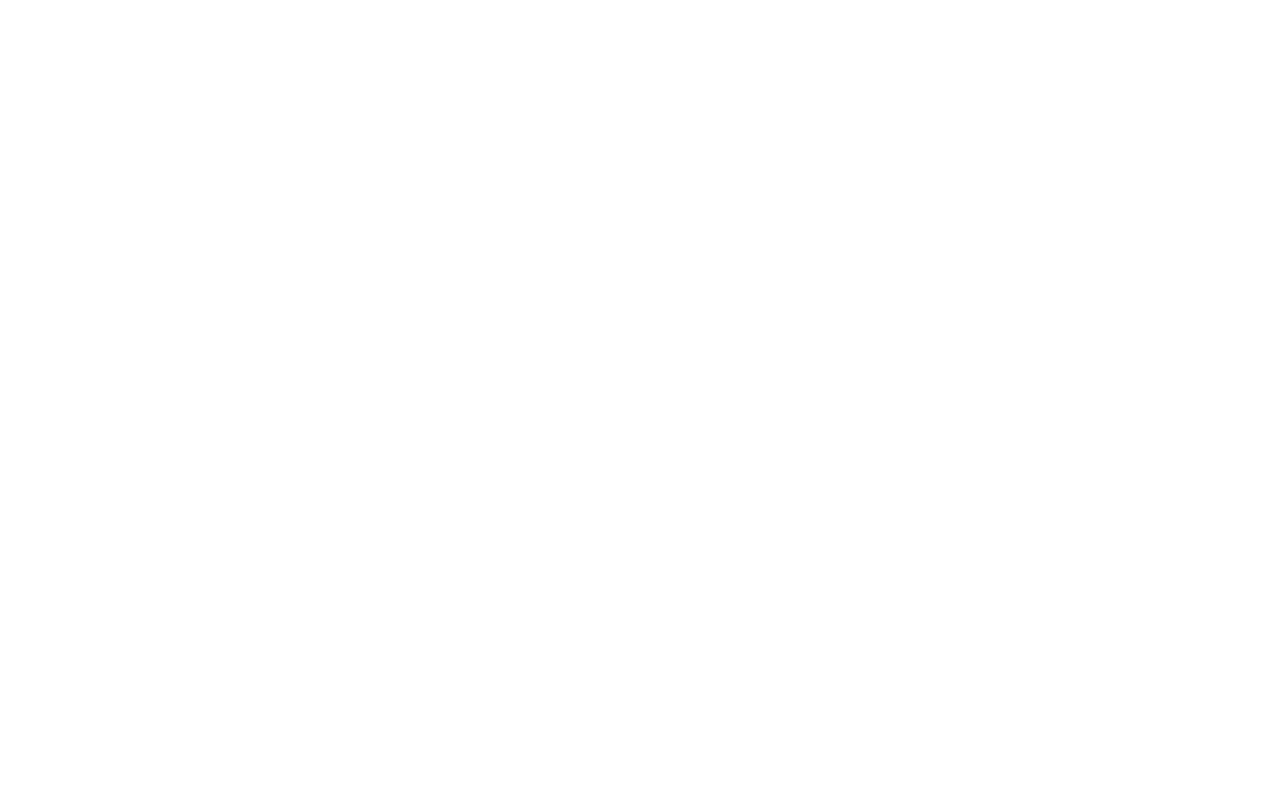
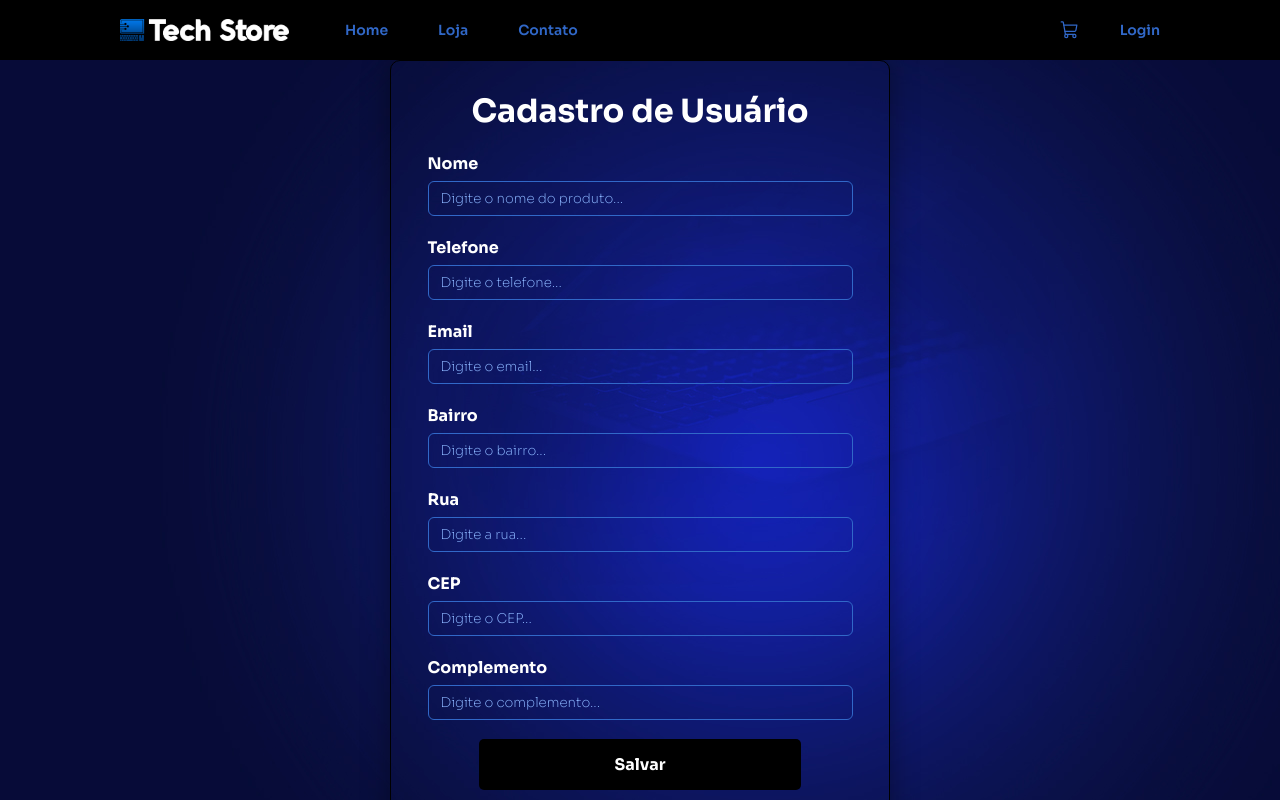
Before and after one commit to eupivotto/tech-store, a React (Vite) app: page /signup in a window 1280 px wide. Before the commit this address had no page. Shown: the top 800 px of the page. Built offline with nearby package versions, Linux system fonts and the light colour scheme.

Commit message:
adicionando pagina signup

```diff
--- /dev/null
+++ b/src/Screens/Signup/index.tsx
@@ -0,0 +1,201 @@
+import { useEffect, FormEvent, SetStateAction, useState, useContext } from 'react';
+import { useNavigate } from 'react-router-dom';
+import { AuthContext } from '../../contexts/Auth';
+import { NavBar } from '../../components/Navbar';
+import { Footer } from '../../components/Footer';
+import { ButtonPrimary } from '../../components/Buttton';
+
+import {
+  ContainerHome,
+  ContainerFormLogin,
+  ContainerInputs,
+  ContainerButtons,
+  ContainerButtonscreate,
+  ContainerHomeform,
+  FormLogin,
+
+} from './styles';
+
+export const Signup = () => {
+  const { authenticated, userSignup } = useContext(AuthContext);
+  const navigate = useNavigate();
+
+  const [nome, setNome] = useState('');
+  const [telefone, setTelefone] = useState('');
+  const [email, setEmail] = useState('');
+  const [bairro, setBairro] = useState('');
+  const [rua, setRua] = useState('');
+  const [cep, setCep] = useState('');
+  const [complemento, setComplemento] = useState('');
+  const [cadastroSucesso, setCadastroSucesso] = useState(false);
+
+  const submitCadastro = (event: FormEvent) => {
+    event.preventDefault();
+    console.log(email, nome, telefone, bairro, rua, cep, complemento);
+    userSignup(email, nome, telefone, bairro, rua, cep, complemento);
+    if (email.length && nome.length) {
+      localStorage.setItem('@userInfo', JSON.stringify({ emailUser: email }));
+      navigate('/Signup');
+      handleSalvarClick(); // Limpar os valores após salvar
+      setCadastroSucesso(true); // Exibir mensagem de sucesso
+    }
+  };
+
+  useEffect(() => {
+    localStorage.setItem('@signupValues', JSON.stringify({ nome, telefone, email, bairro, rua, cep, complemento }));
+  }, [nome, telefone, email, bairro, rua, cep, complemento]);
+
+  useEffect(() => {
+    const cachedValues = localStorage.getItem('@signupValues');
+    if (cachedValues) {
+      const { nome, telefone, email, bairro, rua, cep, complemento } = JSON.parse(cachedValues);
+      setNome(nome);
+      setTelefone(telefone);
+      setEmail(email);
+      setBairro(bairro);
+      setRua(rua);
+      setCep(cep);
+      setComplemento(complemento);
+    }
+  }, []);
+
+  const handleNomeChange = (e: { target: { value: SetStateAction<string> } }) => {
+    setNome(e.target.value);
+  };
+
+  const handleTelefoneChange = (e: { target: { value: SetStateAction<string> } }) => {
+    setTelefone(e.target.value);
+  };
+
+  const handleEmailChange = (e: { target: { value: SetStateAction<string> } }) => {
+    setEmail(e.target.value);
+  };
+
+  const handleBairroChange = (e: { target: { value: SetStateAction<string> } }) => {
+    setBairro(e.target.value);
+  };
+
+  const handleRuaChange = (e: { target: { value: SetStateAction<string> } }) => {
+    setRua(e.target.value);
+  };
+
+  const handleCepChange = (e: { target: { value: SetStateAction<string> } }) => {
+    setCep(e.target.value);
+  };
+
+  const handleComplementoChange = (e: { target: { value: SetStateAction<string> } }) => {
+    setComplemento(e.target.value);
+  };
+
+  const handleSalvarClick = () => {
+    setNome('');
+    setTelefone('');
+    setEmail('');
+    setBairro('');
+    setRua('');
+    setCep('');
+    setComplemento('');
+  };
+
+  return (
+    <>
+      <NavBar />
+      <ContainerHome>
+        <ContainerHomeform>
+          <ContainerFormLogin>
+            {cadastroSucesso ? (
+              <h2>Usuário cadastrado com sucesso!</h2>
+            ) : (
+              <>
+                <FormLogin onSubmit={submitCadastro}>
+                  <h1>Cadastro de Usuário</h1>
+
+                  <ContainerInputs>
+                    <label>Nome</label>
+                    <input
+                      placeholder="Digite o nome do produto..."
+                      type="text"
+                      value={nome}
+                      onChange={handleNomeChange}
+                    />
+                  </ContainerInputs>
+
+                  <ContainerInputs>
+                    <label>Telefone</label>
+                    <input
+                      placeholder="Digite o telefone..."
+                      type="text"
+                      value={telefone}
+                      onChange={handleTelefoneChange}
+                    />
+                  </ContainerInputs>
+
+                  <ContainerInputs>
+                    <label>Email</label>
+                    <input
+                      placeholder="Digite o email..."
+                      type="email"
+                      value={email}
+                      onChange={handleEmailChange}
+                    />
+                  </ContainerInputs>
+
+                  <ContainerInputs>
+                    <label>Bairro</label>
+                    <input
+                      placeholder="Digite o bairro..."
+                      type="text"
+                      value={bairro}
+                      onChange={handleBairroChange}
+                    />
+                  </ContainerInputs>
+
+                  <ContainerInputs>
+                    <label>Rua</label>
+                    <input
+                      placeholder="Digite a rua..."
+                      type="text"
+                      value={rua}
+                      onChange={handleRuaChange}
+                    />
+                  </ContainerInputs>
+
+                  <ContainerInputs>
+                    <label>CEP</label>
+                    <input
+                      placeholder="Digite o CEP..."
+                      type="text"
+                      value={cep}
+                      onChange={handleCepChange}
+                    />
+                  </ContainerInputs>
+
+                  <ContainerInputs>
+                    <label>Complemento</label>
+                    <input
+                      placeholder="Digite o complemento..."
+                      type="text"
+                      value={complemento}
+                      onChange={handleComplementoChange}
+                    />
+                  </ContainerInputs>
+
+                  <ContainerButtons>
+
+                  <ButtonPrimary type="submit" title={'Salvar'} isLoading={false} />
+
+                  </ContainerButtons>
+                </FormLogin>
+              </>
+            )}
+          </ContainerFormLogin>
+
+          <ContainerButtonscreate>
+            <a href="/">Voltar</a>
+          </ContainerButtonscreate>
+        </ContainerHomeform>
+      </ContainerHome>
+      <Footer />
+    </>
+    );
+  };
--- /dev/null
+++ b/src/Screens/Signup/styles.ts
@@ -0,0 +1,136 @@
+import styled from 'styled-components';
+import BgBody from '../../assets/img/bg01.jpg';
+
+export const ContainerHome = styled.div`
+  background: var(--background-primary, #EFF2F6);
+  min-height: 100vh; // Alteração: altura mínima para ocupar pelo menos 100% da altura da tela
+  width: 100%;
+  display: flex;
+  align-items: center;
+  flex-direction: column;
+  justify-content: center;
+  background-image: url(${BgBody});
+`;
+
+export const ContainerHomeform = styled.div`
+  background:  #fff 0.38;
+  border: 1px solid;
+  width: 500px;
+  height: 900px;
+  flex-shrink: 0;
+  border-radius: 10px;
+  padding-top: 30px;
+  box-shadow: 0px 0px 28px 0px rgba(0,0,0,0.38);
+  -webkit-box-shadow: 0px 0px 28px 0px rgba(0,0,0,0.38);
+  -moz-box-shadow: 0px 0px 28px 0px rgba(0,0,0,0.38);
+
+`;
+
+export const ContainerFormLogin = styled.div`
+  color: #fff;
+  padding: 0 1.875rem;
+  display: flex;
+  align-items: center;
+  flex-direction: column;
+  justify-content: center;
+`;
+
+export const FormLogin = styled.form`
+  width: 100%;
+  display: flex;
+  align-items: center;
+  justify-content: center;
+  flex-direction: column;
+`;
+
+export const ContainerInputs = styled.div`
+  margin: 1.375rem 0;
+  width: 455px;
+  height: 40px;
+  flex-shrink: 0;
+  padding: 0 15px;
+
+  label {
+    font-weight: 700;
+    font-size: 1rem;
+    line-height: 1.1875rem;
+    color: #fff;
+  }
+
+  input {
+    width: 100%;
+    margin-top: 0.4375rem;
+    background-color: transparent;
+    border: 1px solid var(--blue-300);
+    padding: 0.5rem 0.75rem;
+    font-weight: 700;
+    border-radius: 6px;
+    color: #fff;
+
+    &::placeholder {
+      color: var(--blue-200);
+      font-weight: 200;
+    }
+  }
+`;
+
+export const ContainerButtons = styled.div`
+    display: flex;
+  justify-content: center;
+  align-items: center;
+  flex-direction: column;
+  gap: 10px;
+  margin-top: 20px;
+
+
+cursor: pointer;
+
+  background: #000;
+    border-radius: 5px;
+    font-weight: 700;
+    font-size: 1rem;
+    line-height: 1.1875rem;
+    color:blue;
+    border: 10px solid #;
+    padding: 8px 68px;
+
+
+    &:not(:disabled):hover {
+        opacity: 0.9;
+    }
+`;
+
+export const ContainerButtonscreate = styled.div`
+  display: flex;
+  justify-content: center;
+  color: var(--blue-200);
+
+  span {
+    font-weight: 700;
+  }
+
+  a {
+    margin-top: 80px;
+    cursor: pointer;
+  }
+`;
+
+/* export const ButtonPrimary= styled.div`
+    background: #000;
+    border-radius: 5px;
+    font-weight: 700;
+    font-size: 1rem;
+    line-height: 1.1875rem;
+    color: #FFFFFF;
+    border: none;
+    padding: 8px 68px;
+
+    &:disabled {
+        cursor: not-allowed;
+        opacity: 0.7;
+    }
+
+    &:not(:disabled):hover {
+        opacity: 0.9;
+    }
+` */
--- a/src/contexts/Auth.tsx
+++ b/src/contexts/Auth.tsx
@@ -1,37 +1,56 @@
-import  { createContext, useState  } from "react";
+import { createContext, useState } from "react";
 
+type IUserSignup = {
+  nome: string;
+  bairro: string;
+  rua: string;
+  cep: string;
+  complemento: string;
+  telefone: string;
+  email: string;
+};
 
+interface IAuthContext {
+  authenticated: boolean;
+  user: IUserSignup | null;
+  userLogin: (email: string, password: string) => void;
+  userLogout: () => void;
+  userSignup: (userData: IUserSignup) => void;
+}
 
+export const AuthContext = createContext<IAuthContext>({
+  authenticated: false,
+  user: null,
+  userLogin: () => {},
+  userLogout: () => {},
+  userSignup: () => {},
+});
 
-export const AuthContext = createContext()
+export const AuthProvider: React.FC = ({ children }) => {
+  // userState com usuario iniciando nulo
+  const [user, setUser] = useState<IUserSignup | null>(null);
 
-export const AuthProvider = ({ children }) => {
+  const userLogin = (email: string, password: string) => {
+    console.log('Login auth', { email, password });
+    setUser({ email, password });
+  };
 
-    // userState com usuario iniciando nulo
-    const [ user, setUser] = useState(null)
+  const userSignup = (userData: IUserSignup) => {
+    console.log('Signup auth', userData);
+    setUser(userData);
+  };
 
-    const userLogin = (email, password) => {
-        console.log('Login auth', {email, password})
-        setUser({id:'123', email})
-    }
+  const userLogout = () => {
+    console.log('Logout');
+  };
 
-    const userLogout = () => {
-        console.log('Logout')
-    }
+  const authenticated = !!user;
 
-    //se o user for ! null
-    //autthenticated = true
-
-    //se o user for = null
-    //autthenticated = false
-
-    return(
-
-        <AuthContext.Provider
-        value = {{authenticated: !!user, user, userLogin, userLogout}}>
-         {children}
-        </AuthContext.Provider>
-
-
-    )
-}
+  return (
+    <AuthContext.Provider
+      value={{ authenticated, user, userLogin, userLogout, userSignup }}
+    >
+      {children}
+    </AuthContext.Provider>
+  );
+};
--- a/src/routes/index.router.tsx
+++ b/src/routes/index.router.tsx
@@ -3,6 +3,8 @@
 import { Login } from '../Screens/Login'
 import { Shop } from '../Screens/Shop'
 import { Contact } from '../Screens/Contact'
+import {Signup} from '../Screens/Signup'
+
 
 import { AuthProvider } from '../contexts/Auth'
 
@@ -17,7 +19,7 @@
         <Route path='/shop' element={<Shop />} />
         <Route path='/contact' element={<Contact />} />
         <Route path='/login' element={<Login />} />
-
+        <Route path='/signup' element={<Signup />} />
 
         </Routes>
 
```
Also changed, not shown: 1 other file (tests, documents, lock files or other folders).
